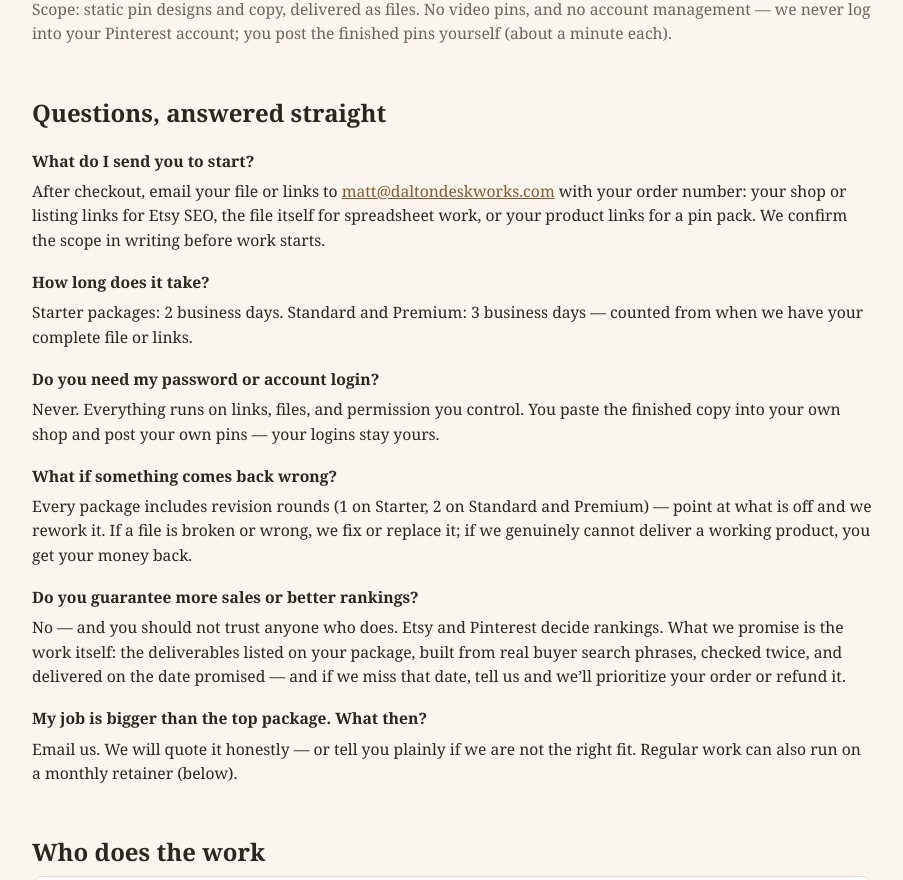
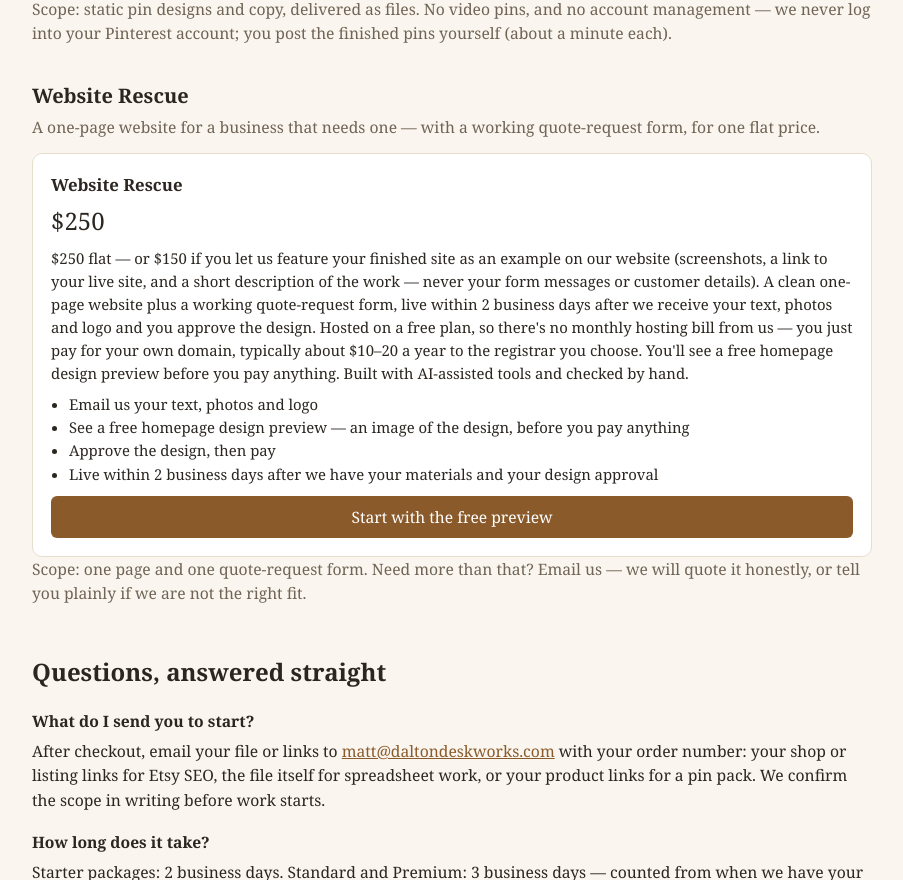
Before and after one commit to cmdalton225-spec/dalton-desk-works, a plain HTML site: page index.html in a window 1280 px wide. Shown: the part 4283-5163 px from the top of the page, without its empty margins (188-1091 px from the left). Drawn offline with Linux system fonts and the light colour scheme.

Commit message:
Add Website Rescue service section: 50 flat / 50 example deal, free design preview, email intake

```diff
--- a/index.html
+++ b/index.html
@@ -313,6 +313,26 @@
     <p class="scope">Scope: static pin designs and copy, delivered as files. No video pins, and no account management — we never log into your Pinterest account; you post the finished pins yourself (about a minute each).</p>
   </div>
 
+  <div class="svc" id="pricing-website">
+    <h3>Website Rescue</h3>
+    <p>A one-page website for a business that needs one — with a working quote-request form, for one flat price.</p>
+    <div class="tiers" style="grid-template-columns: 1fr;">
+      <div class="tier">
+        <h4>Website Rescue</h4>
+        <p class="price">$250</p>
+        <p>$250 flat — or $150 if you let us feature your finished site as an example on our website (screenshots, a link to your live site, and a short description of the work — never your form messages or customer details). A clean one-page website plus a working quote-request form, live within 2 business days after we receive your text, photos and logo and you approve the design. Hosted on a free plan, so there's no monthly hosting bill from us — you just pay for your own domain, typically about $10–20 a year to the registrar you choose. You'll see a free homepage design preview before you pay anything. Built with AI-assisted tools and checked by hand.</p>
+        <ul>
+          <li>Email us your text, photos and logo</li>
+          <li>See a free homepage design preview — an image of the design, before you pay anything</li>
+          <li>Approve the design, then pay</li>
+          <li>Live within 2 business days after we have your materials and your design approval</li>
+        </ul>
+        <a class="btn small" href="mailto:matt@daltondeskworks.com?subject=Website%20Rescue%20—%20free%20preview">Start with the free preview</a>
+      </div>
+    </div>
+    <p class="scope">Scope: one page and one quote-request form. Need more than that? Email us — we will quote it honestly, or tell you plainly if we are not the right fit.</p>
+  </div>
+
   <h2>Questions, answered straight</h2>
   <div class="faq">
     <p class="q">What do I send you to start?</p>
```
